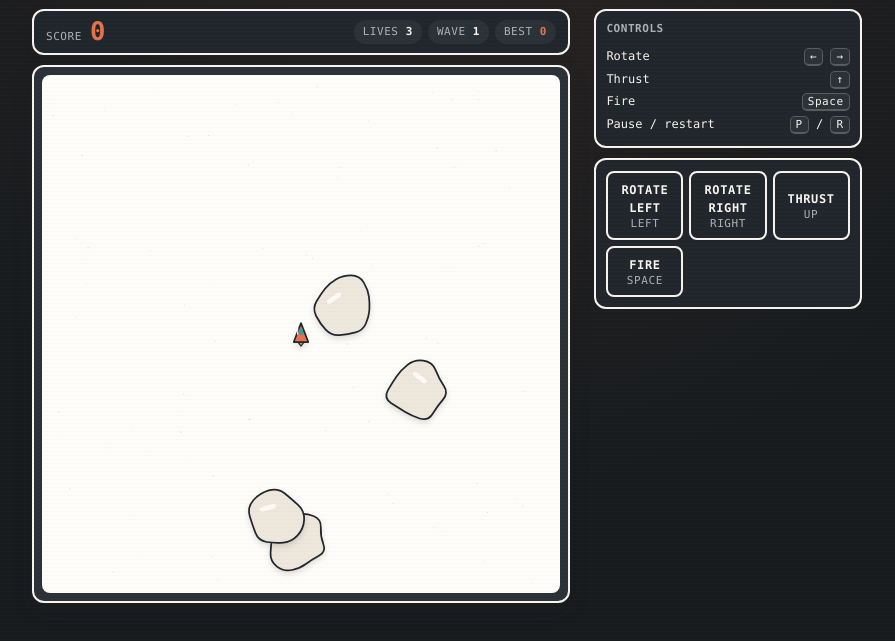
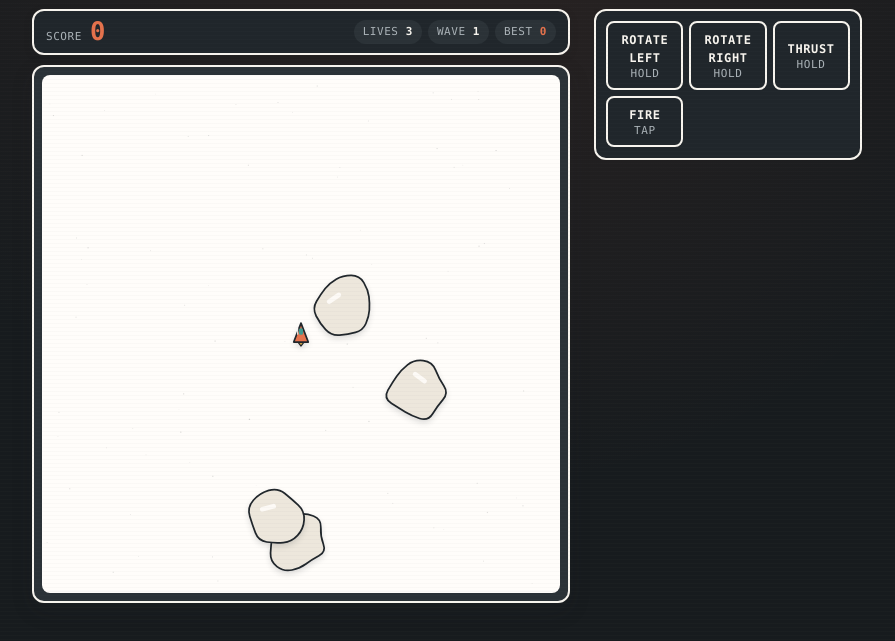
Before and after one commit to jai2010/retro-arcade, a plain HTML site: page asteroids/index.html in a window 1280 px wide. Shown: the part 73-714 px from the top of the page, without its empty margins (192-1087 px from the left). Drawn offline with Linux system fonts and the light colour scheme.

Commit message:
Remove keyboard key hints from game controls UI

```diff
--- a/asteroids/index.html
+++ b/asteroids/index.html
@@ -559,19 +559,11 @@
     </section>
 
     <aside class="side" aria-label="Game information and touch controls">
-      <section class="panel legend">
-        <h2>Controls</h2>
-        <div><span>Rotate</span><span><kbd>←</kbd> <kbd>→</kbd></span></div>
-        <div><span>Thrust</span><span><kbd>↑</kbd></span></div>
-        <div><span>Fire</span><span><kbd>Space</kbd></span></div>
-        <div><span>Pause / restart</span><span><kbd>P</kbd> / <kbd>R</kbd></span></div>
-      </section>
-
       <section class="panel touch" aria-label="Touch controls">
-        <button type="button" data-control="left" aria-label="Rotate left"><span>Rotate left</span><small>Left</small></button>
-        <button type="button" data-control="right" aria-label="Rotate right"><span>Rotate right</span><small>Right</small></button>
-        <button type="button" data-control="thrust" aria-label="Thrust"><span>Thrust</span><small>Up</small></button>
-        <button type="button" data-control="fire" aria-label="Fire"><span>Fire</span><small>Space</small></button>
+        <button type="button" data-control="left" aria-label="Rotate left"><span>Rotate left</span><small>Hold</small></button>
+        <button type="button" data-control="right" aria-label="Rotate right"><span>Rotate right</span><small>Hold</small></button>
+        <button type="button" data-control="thrust" aria-label="Thrust"><span>Thrust</span><small>Hold</small></button>
+        <button type="button" data-control="fire" aria-label="Fire"><span>Fire</span><small>Tap</small></button>
       </section>
     </aside>
   </main>
```
Also changed, not shown: 2048/index.html (+0 -6 lines), breakout/index.html (+0 -6 lines), frogger/index.html (+0 -7 lines), invaders/index.html (+0 -6 lines), pacman/index.html (+0 -7 lines), pong/index.html (+0 -6 lines), simon/index.html (+0 -6 lines), snake/index.html (+0 -6 lines), tetris/index.html (+0 -10 lines).
